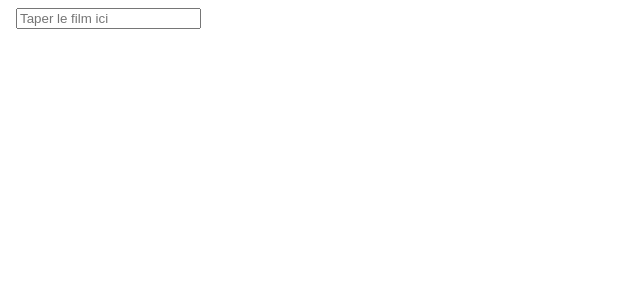
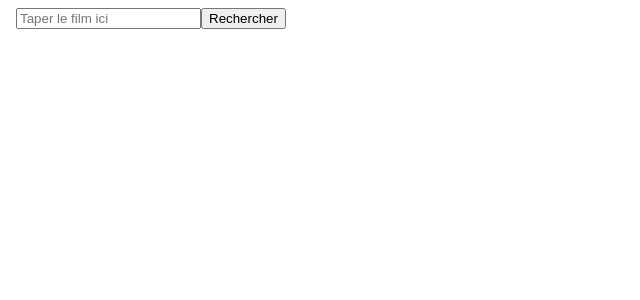
Before and after one commit to Tambour1/FilmsDB, a Vue app: page / in a window 1280 px wide. Shown: the top 300 px of the page, without its empty margins (0-640 px from the left). Built offline with nearby package versions, Linux system fonts and the light colour scheme.

Commit message:
feat(api): appel à l'API OMDB + affichage des résultats sous forme de liste #2

```diff
--- a/src/App.vue
+++ b/src/App.vue
@@ -3,12 +3,40 @@ export default {
   data() {
     return {
       film: '',
+      apiKey: '2b61feeb',
+      currentResults: [],
+      error: '',
+      isLoading: false,
+      noResults: false,
     };
   },
   methods: {
     onInput(event) {
       this.film = event.target.value;
-      console.log(this.film);
+    },
+
+    async search() {
+      this.isLoading = true;
+      this.error = '';
+      this.currentResults = [];
+
+      try {
+        const response = await fetch(
+          `https://www.omdbapi.com/?apikey=${this.apiKey}&s=${this.film}`
+        );
+        const data = await response.json();
+
+        if (data.Response === 'True') {
+          this.currentResults = data.Search;
+          this.noResults = this.currentResults.length === 0;
+        } else {
+          this.noResults = true;
+        }
+      } catch (err) {
+        this.error = 'Une erreur est survenue lors de la recherche.';
+      } finally {
+        this.isLoading = false;
+      }
     },
   },
 };
@@ -17,5 +45,19 @@ export default {
 <template>
   <body>
     <input :value="film" @input="onInput" placeholder="Taper le film ici" />
+    <button @click="search">Rechercher</button>
+
+    <p v-if="isLoading">Chargement en cours...</p>
+
+    <p v-if="error" style="color: red;">{{ error }}</p>
+
+    <p v-if="!isLoading && noResults">Aucun résultat trouvé.</p>
+
+    <ul v-if="!isLoading" class="movies">
+      <li v-for="result in currentResults" :key="result.imdbID">
+        <img :src="result.Poster" alt="Poster" />
+        <p>{{ result.Title }} ({{ result.Year }}) - {{ result.Type }}</p>
+      </li>
+    </ul>
   </body>
 </template>
```
